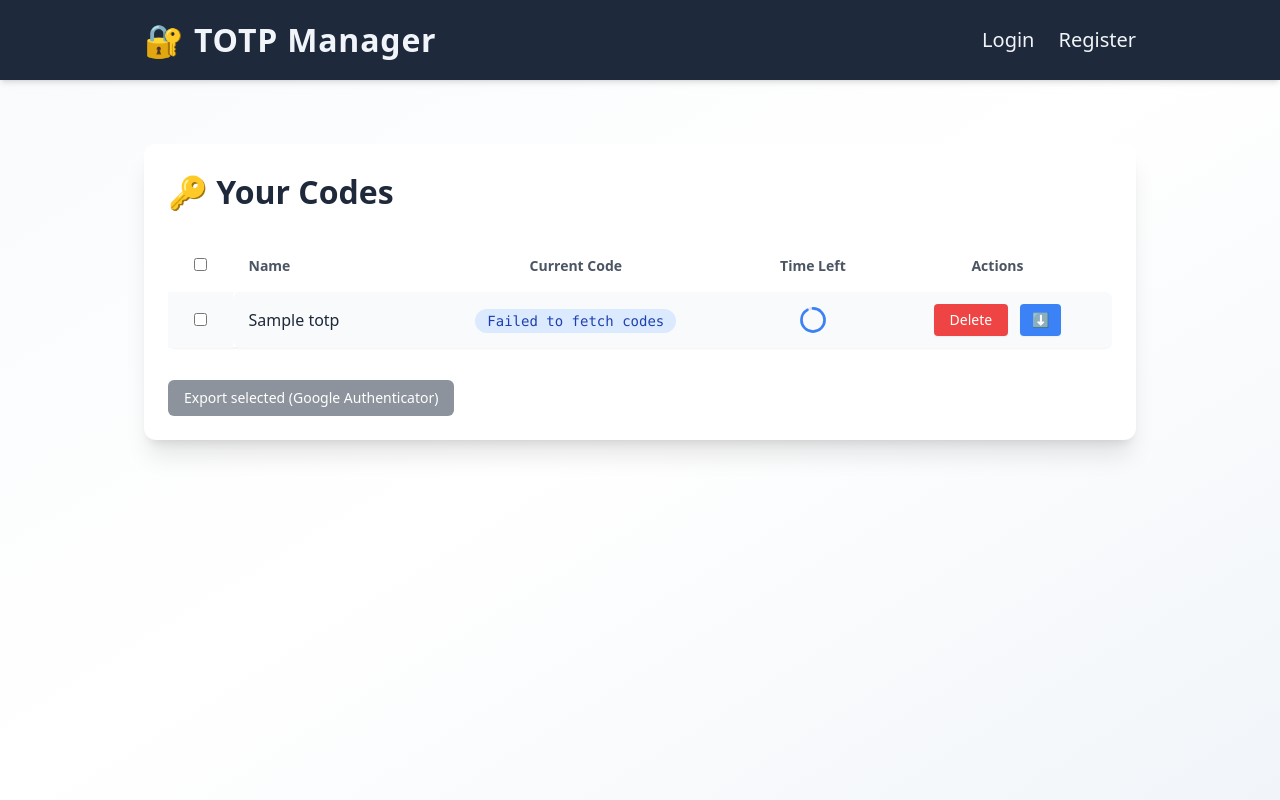
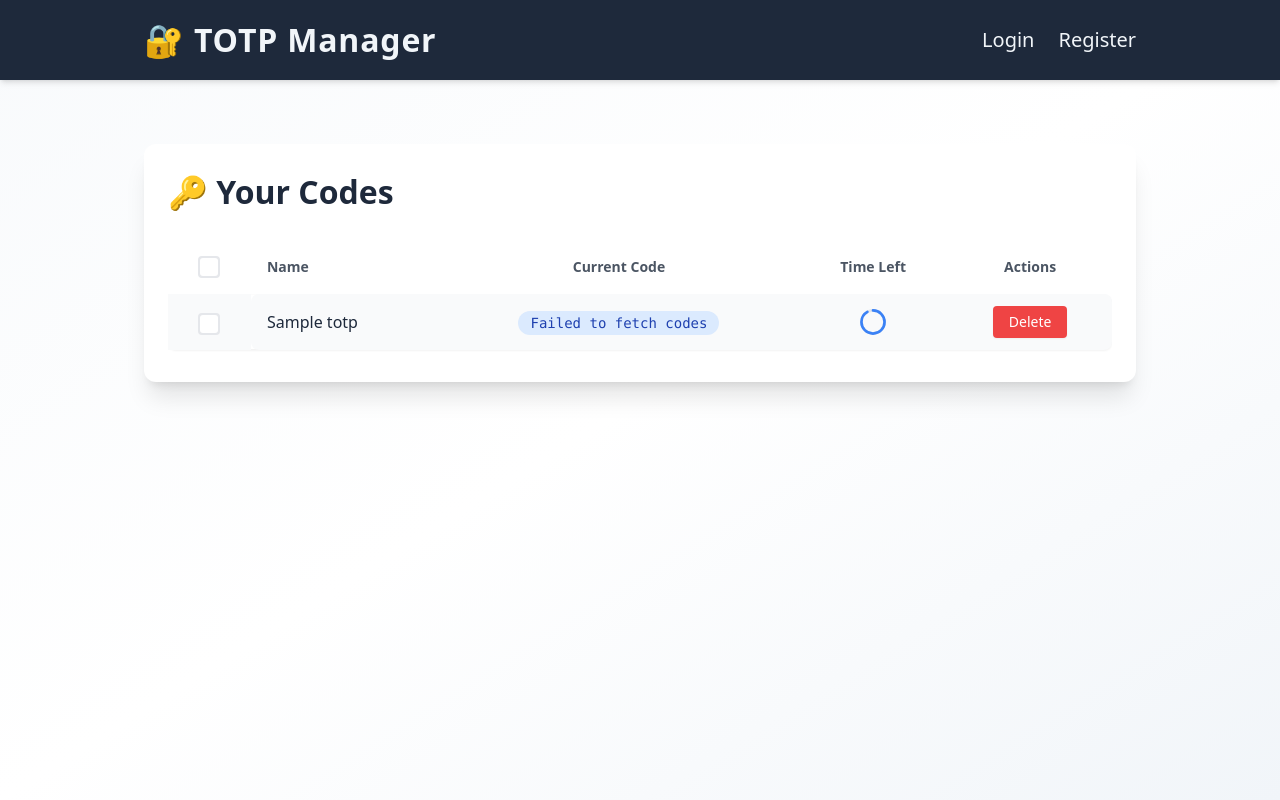
Before and after one commit to sandweel/totp-manager, a Python web app: template templates/totp/list.html in a window 1280 px wide. Run offline with Jinja, Linux system fonts and the light colour scheme; the template is opened without the code that fills it: most values are stand-ins (such as "Sample title", 1, 10 or a date in 2020); style sheets or scripts are compiled from the project's sources.

Commit message:
Added checkbox css for list totps

```diff
--- /dev/null
+++ b/static/css/checkbox.css
@@ -0,0 +1,105 @@
+:root {
+  --cbx45-size:   18px;
+  --cbx45-active: #1E293B;
+  --cbx45-border: #e5e7eb;
+  --cbx45-bg:     #e8e8eb;
+  --cbx45-bw:     2px;
+}
+
+.checkbox-wrapper-45 {
+  position: relative;
+  display: inline-block;
+  vertical-align: middle;
+  line-height: 0;
+}
+
+.checkbox-wrapper-45 input[type="checkbox"] {
+  position: absolute;
+  opacity: 0;
+  inset: 0;
+  width: 0;
+  height: 0;
+  pointer-events: none;
+}
+
+.checkbox-wrapper-45 .cbx-45 {
+  position: relative;
+  width: calc(var(--cbx45-size) + var(--cbx45-bw)*2);
+  height: calc(var(--cbx45-size) + var(--cbx45-bw)*2);
+  perspective: 400px;
+  display: inline-block;
+  border: var(--cbx45-bw) solid var(--cbx45-border);
+  background: var(--cbx45-bg);
+  border-radius: 4px;
+  cursor: pointer;
+  transition: border-color 0.3s ease;
+}
+
+.checkbox-wrapper-45 .cbx-45:hover {
+  border-color: var(--cbx45-active);
+}
+
+.checkbox-wrapper-45 .cbx-45-flip {
+  width: var(--cbx45-size);
+  height: var(--cbx45-size);
+  position: absolute;
+  top: 50%;
+  left: 50%;
+  transform: translate(-50%, -50%);
+  transform-style: preserve-3d;
+  transition: transform 0.4s ease;
+}
+
+.checkbox-wrapper-45 input[type="checkbox"]:checked + .cbx-45 {
+  border-color: var(--cbx45-active);
+}
+.checkbox-wrapper-45 input[type="checkbox"]:checked + .cbx-45 .cbx-45-flip {
+  transform: translate(-50%, -50%) rotateY(180deg);
+}
+
+.checkbox-wrapper-45 .cbx-45-front,
+.checkbox-wrapper-45 .cbx-45-back {
+  position: absolute;
+  inset: 0;
+  width: 100%;
+  height: 100%;
+  border-radius: 3px;
+  backface-visibility: hidden;
+  display: flex;
+  align-items: center;
+  justify-content: center;
+}
+
+.checkbox-wrapper-45 .cbx-45-front {
+  background: #fff;
+  z-index: 1;
+}
+
+.checkbox-wrapper-45 .cbx-45-back {
+  transform: rotateY(180deg);
+  background: var(--cbx45-active);
+  color: #fff;
+  outline: 1px solid var(--cbx45-active);
+}
+
+.checkbox-wrapper-45 .cbx-45-back svg {
+  width: 70%;
+  height: 70%;
+  fill: none;
+}
+
+.checkbox-wrapper-45 .cbx-45-back svg path {
+  stroke: #fff;
+  stroke-width: 2.5;
+  stroke-linecap: round;
+  stroke-linejoin: round;
+}
+
+.checkbox-wrapper-45 .cbx-45:active .cbx-45-flip {
+  transform: translate(-50%, -50%) scale(0.92) rotateY(var(--rot, 0deg));
+}
+
+.checkbox-wrapper-45 .cbx-45:focus-visible {
+  outline: 2px solid var(--cbx45-active);
+  outline-offset: 2px;
+}
--- a/static/js/totp-create.js
+++ b/static/js/totp-create.js
@@ -37,7 +37,6 @@ document.addEventListener('DOMContentLoaded', () => {
       toast.classList.add('translate-y-0', 'opacity-100');
     }, 10);
 
-    // Закрытие по кнопке
     toast.querySelector('button').addEventListener('click', () => {
       container.removeChild(toast);
     });
--- a/static/js/totp-list.js
+++ b/static/js/totp-list.js
@@ -1,11 +1,13 @@
+// --------- Constants for TOTP ring ----------
 const RADIUS = 13;
 const FULL_DASH_ARRAY = 2 * Math.PI * RADIUS;
 const PERIOD = 30000;
 let lastUpdatedCycle = 0;
 
+// --------- Copy code helper ----------
 function copyCode(el) {
   navigator.clipboard.writeText(el.innerText);
-  let msg = document.createElement('span');
+  const msg = document.createElement('span');
   msg.className = 'absolute -top-6 left-1/2 -translate-x-1/2 bg-primary text-white text-xs px-2 py-1 rounded opacity-0 transition-opacity';
   msg.innerText = 'Copied!';
   el.parentElement.style.position = 'relative';
@@ -17,43 +19,38 @@ function copyCode(el) {
   }, 1600);
 }
 
+// --------- Fetch & update codes ----------
 async function fetchTotpData() {
   try {
     const resp = await fetch('/api/totp');
-    if (!resp.ok) {
-      throw new Error(`Server error: ${resp.status}`);
-    }
+    if (!resp.ok) throw new Error(`Server error: ${resp.status}`);
     return await resp.json();
   } catch (err) {
     console.error("Failed to fetch TOTP data:", err);
     const rows = document.querySelectorAll("#totp-table tbody tr");
-    const errorData = Array.from(rows).map(row => ({
+    return Array.from(rows).map(row => ({
       id: row.getAttribute("data-id"),
       code: "Failed to fetch codes"
     }));
-    return errorData;
   }
 }
 
 function updateCodes(data) {
-  const rows = document.querySelectorAll("#totp-table tbody tr");
-  rows.forEach(row => {
+  document.querySelectorAll("#totp-table tbody tr").forEach(row => {
     const id = row.getAttribute("data-id");
-    const item = data.find(el => el.id == id);
+    const item = data.find(el => String(el.id) === id);
     if (item) {
       const codeCell = row.querySelector(".code-cell code");
-      if (codeCell.textContent !== item.code) {
+      if (codeCell && codeCell.textContent !== item.code) {
         codeCell.textContent = item.code;
       }
-      if (item.code === "Error") {
-        codeCell.classList.add("text-red-600");
-      } else {
-        codeCell.classList.remove("text-red-600");
-      }
+      if (item.code === "Error") codeCell.classList.add("text-red-600");
+      else codeCell.classList.remove("text-red-600");
     }
   });
 }
 
+// --------- Progress ring animation ----------
 function animateProgress() {
   const now = Date.now();
   const msIntoPeriod = now % PERIOD;
@@ -67,33 +64,61 @@ function animateProgress() {
   const currentCycle = Math.floor(now / PERIOD);
   if (currentCycle !== lastUpdatedCycle) {
     lastUpdatedCycle = currentCycle;
-    fetchTotpData().then(data => {
-      if (data) updateCodes(data);
-    });
+    fetchTotpData().then(data => data && updateCodes(data));
   }
 
   requestAnimationFrame(animateProgress);
 }
 
-document.addEventListener('DOMContentLoaded', function () {
+// --------- Export bar logic ----------
+document.addEventListener('DOMContentLoaded', () => {
+  // start ring animation
   animateProgress();
 
-  const selectAll      = document.getElementById('select-all');
-  const checks         = document.querySelectorAll('.row-check');
-  const exportBtn      = document.getElementById('export-btn');
-  const exportIdsInput = document.getElementById('export-ids');
+  const selectAll       = document.getElementById('select-all');
+  const exportBar       = document.getElementById('export-bar');
+  const exportBtn       = document.getElementById('export-btn');
+  const exportIdsInput  = document.getElementById('export-ids');
+  const exportCancel    = document.getElementById('export-cancel');
+
+  function getChecks() {
+    return document.querySelectorAll('.row-check');
+  }
+
+  function toggleExportBar(show) {
+    if (!exportBar) return;
+    if (show) {
+      exportBar.classList.remove('translate-y-full', 'opacity-0');
+    } else {
+      exportBar.classList.add('translate-y-full', 'opacity-0');
+    }
+  }
 
   function updateExportState() {
+    const checks = getChecks();
     const ids = Array.from(checks).filter(c => c.checked).map(c => c.value);
-    exportBtn.disabled = ids.length === 0;
-    exportIdsInput.value = ids.join(',');
+    if (exportBtn) exportBtn.disabled = ids.length === 0;
+    if (exportIdsInput) exportIdsInput.value = ids.join(',');
+    toggleExportBar(ids.length > 0);
   }
 
   if (selectAll) {
     selectAll.addEventListener('change', (e) => {
-      checks.forEach(c => { c.checked = e.target.checked; });
+      getChecks().forEach(c => { c.checked = e.target.checked; });
       updateExportState();
     });
   }
-  checks.forEach(c => c.addEventListener('change', updateExportState));
+
+  getChecks().forEach(c => c.addEventListener('change', updateExportState));
+
+  if (exportCancel) {
+    exportCancel.addEventListener('click', () => {
+      if (selectAll) selectAll.checked = false;
+      getChecks().forEach(c => { c.checked = false; });
+      updateExportState();
+    });
+  }
+
+  // init state
+  updateExportState();
 });
--- a/templates/totp/list.html
+++ b/templates/totp/list.html
@@ -4,6 +4,7 @@
 {% block content %}
 <script src="/static/js/totp-list.js"></script>
 <link rel="stylesheet" href="{{ url_for('static', path='css/ring.css') }}">
+<link rel="stylesheet" href="{{ url_for('static', path='css/checkbox.css') }}">
 
 <div class="bg-white shadow-xl rounded-xl p-6">
   <h1 class="text-2xl font-bold text-primary mb-6">🔑 Your Codes</h1>
@@ -12,23 +13,48 @@
     <table class="min-w-full border-separate border-spacing-y-2" id="totp-table">
       <thead>
         <tr class="text-sm text-gray-600">
-          <th class="px-4 py-2 text-center">
-            <input type="checkbox" id="select-all" />
+          <th class="px-4 py-2 text-center align-middle">
+            <!-- Select all -->
+            <div class="checkbox-wrapper-45">
+              <input id="select-all" type="checkbox" />
+              <label class="cbx-45" for="select-all">
+                <div class="cbx-45-flip">
+                  <div class="cbx-45-front"></div>
+                  <div class="cbx-45-back">
+                    <svg viewBox="0 0 16 14">
+                      <path d="M2 8.5L6 12.5L14 1.5"></path>
+                    </svg>
+                  </div>
+                </div>
+              </label>
+            </div>
           </th>
-          <th class="text-left px-4 py-2">Name</th>
-          <th class="text-center px-4 py-2">Current Code</th>
-          <th class="text-center px-4 py-2">Time Left</th>
-          <th class="text-center px-4 py-2">Actions</th>
+          <th class="text-left px-4 py-2 align-middle">Name</th>
+          <th class="text-center px-4 py-2 align-middle">Current Code</th>
+          <th class="text-center px-4 py-2 align-middle">Time Left</th>
+          <th class="text-center px-4 py-2 align-middle">Actions</th>
         </tr>
       </thead>
       <tbody>
         {% for t in totps %}
         <tr class="bg-gray-50 hover:bg-gray-100 rounded-lg shadow-sm transition" data-id="{{ t.id }}">
-          <td class="text-center">
-            <input type="checkbox" class="row-check" value="{{ t.id }}" />
+          <td class="text-center align-middle">
+            <div class="checkbox-wrapper-45">
+              <input id="cbx-{{ t.id }}" type="checkbox" class="row-check" value="{{ t.id }}" />
+              <label class="cbx-45" for="cbx-{{ t.id }}">
+                <div class="cbx-45-flip">
+                  <div class="cbx-45-front"></div>
+                  <div class="cbx-45-back">
+                    <svg viewBox="0 0 16 14">
+                      <path d="M2 8.5L6 12.5L14 1.5"></path>
+                    </svg>
+                  </div>
+                </div>
+              </label>
+            </div>
           </td>
-          <td class="px-4 py-3 rounded-l-lg">{{ t.name }}</td>
-          <td class="px-4 py-3 text-center code-cell">
+          <td class="px-4 py-3 rounded-l-lg align-middle">{{ t.name }}</td>
+          <td class="px-4 py-3 text-center code-cell align-middle">
             <div class="relative group inline-block">
               <code onclick="copyCode(this)"
                     class="cursor-pointer bg-blue-100 text-blue-800 px-3 py-1 rounded-full font-mono text-sm group-hover:bg-blue-200 transition">
@@ -36,7 +62,7 @@
               </code>
             </div>
           </td>
-          <td class="px-4 py-3 text-center timer-cell">
+          <td class="px-4 py-3 text-center timer-cell align-middle">
             <div class="flex justify-center items-center h-full">
               <svg width="32" height="32" viewBox="0 0 36 36" class="countdown-ring">
                 <circle class="countdown-ring__bg" stroke="rgb(229 231 235)" stroke-width="3" fill="transparent" r="13" cx="18" cy="18"/>
@@ -44,8 +70,7 @@
               </svg>
             </div>
           </td>
-          <td class="px-4 py-3 text-center rounded-r-lg space-x-2">
-            <!-- Delete -->
+          <td class="px-4 py-3 text-center rounded-r-lg align-middle">
             <form method="post" action="/totp/{{ t.id }}/delete"
                   onsubmit="return confirm('Are you sure you want to delete this item?');"
                   class="inline">
@@ -54,31 +79,32 @@
                 Delete
               </button>
             </form>
-
-            <!-- Single export -->
-            <form method="post" action="/totp/export" class="inline">
-              <input type="hidden" name="ids" value="{{ t.id }}">
-              <button type="submit"
-                      class="bg-blue-500 hover:bg-blue-600 text-white py-1.5 px-3 rounded shadow-sm text-sm transition"
-                      title="Download for Google Authenticator">
-                ⬇
-              </button>
-            </form>
           </td>
         </tr>
         {% endfor %}
       </tbody>
     </table>
   </div>
+</div>
 
-  <!-- Export selected -->
-  <form id="export-selected-form" method="post" action="/totp/export" class="mt-6 flex flex-wrap gap-3 items-center">
+<!-- Export bar -->
+<div id="export-bar"
+     class="fixed inset-x-0 bottom-0 z-40 flex justify-center pb-6 pointer-events-none transform translate-y-full opacity-0 transition-all duration-300">
+  <form id="export-selected-form"
+        method="post"
+        action="/totp/export"
+        target="_blank"
+        class="pointer-events-auto bg-white shadow-2xl border border-gray-200 rounded-xl px-6 py-4 flex items-center gap-4">
     <input type="hidden" name="ids" id="export-ids">
     <button type="submit" id="export-btn"
-            class="bg-primary hover:bg-blue-700 text-white px-4 py-2 rounded-md text-sm disabled:opacity-50 disabled:cursor-not-allowed"
-            disabled>
-      Export selected (Google Authenticator)
+            class="bg-primary hover:bg-blue-700 text-white px-5 py-2 rounded-md text-sm">
+      Export selected
+    </button>
+    <button type="button" id="export-cancel"
+            class="text-gray-500 hover:text-gray-700 text-sm">
+      Cancel
     </button>
   </form>
 </div>
+
 {% endblock %}
```
Also changed, not shown: 1 other file.
